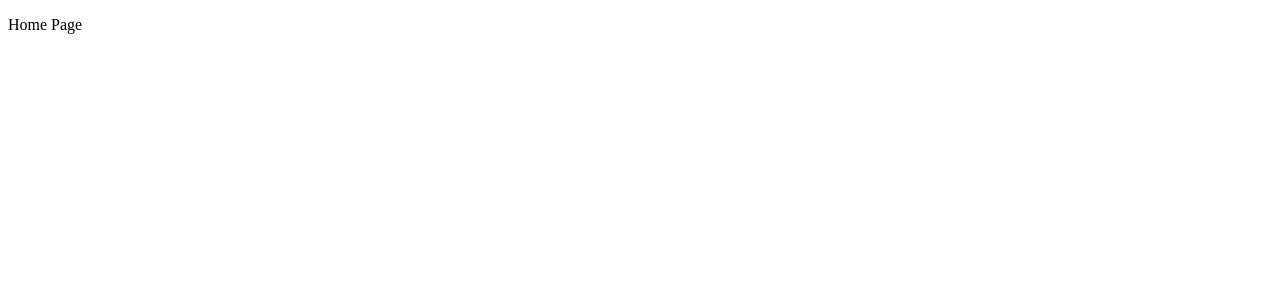
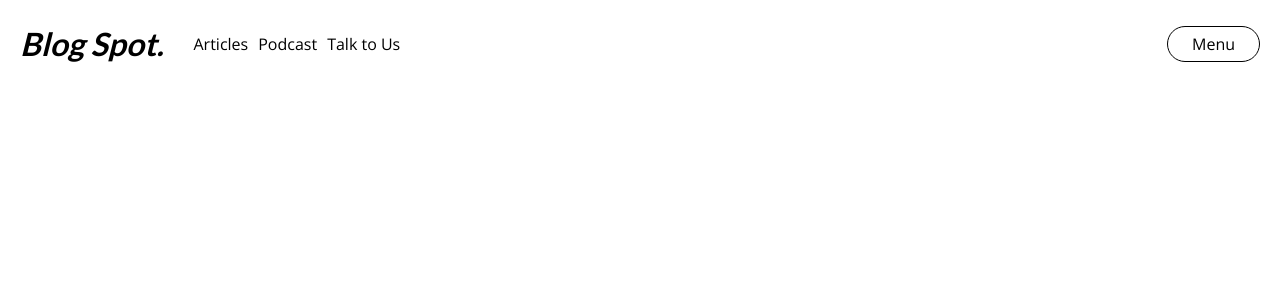
Before and after one commit to ajay9803/learn-next, a Next.js app: page / in a window 1280 px wide. Shown: the top 300 px of the page. Built offline with nearby package versions, Linux system fonts and the light colour scheme.

Commit message:
Create a basic module.css file

```diff
--- a/app/globals.css
+++ b/app/globals.css
@@ -1,4 +1,7 @@
 @import url("https://fonts.googleapis.com/css2?family=Lato:wght@700&family=Open+Sans:wght@400;700&display=swap");
+@tailwind base;
+@tailwind components;
+@tailwind utilities;
 
 * {
   box-sizing: border-box;
@@ -7,6 +10,7 @@
 body {
   font-family: "Open Sans", "Lato", sans-serif;
   margin: 0;
+  padding: 20px 20px;
 }
 
 h1,
--- /dev/null
+++ b/components/nav_bar.tsx
@@ -0,0 +1,24 @@
+import React from 'react'
+import styles from "../styles/navbar.module.css";
+
+const NavBar = () => {
+    return (
+        <div className={styles.navBar}>
+            <div className={styles.firstSection}>
+                <h1 className={styles.title}> Blog Spot. </h1>
+                <nav>
+                    <ul className={styles.navList}>
+                        <li className={styles.navTitle}> Articles </li>
+                        <li className={styles.navTitle}> Podcast </li>
+                        <li className={styles.navTitle}> Talk to Us</li>
+                    </ul>
+                </nav>
+            </div>
+            <div className={styles.secondSection}>
+                <button className={styles.menuButton}> <p className={styles.buttonContent}> Menu </p> </button>
+            </div>
+        </div>
+    )
+}
+
+export default NavBar;
--- a/pages/_app.js
+++ b/pages/_app.js
@@ -1,5 +1,13 @@
+import NavBar from "../components/nav_bar";
+import "../app/globals.css";
+
 const MyApp = ({ Component, pageProps }) => {
-  return <Component {...pageProps} />;
+  return (
+    <div className="body">
+      <NavBar></NavBar>
+      <Component {...pageProps} />
+    </div>
+  );
 };
 
 export default MyApp;
--- a/pages/index.tsx
+++ b/pages/index.tsx
@@ -1,3 +1,4 @@
+import NavBar from "@/components/nav_bar";
 import Head from "next/head";
 import Script from "next/script";
 import { Fragment } from "react";
@@ -18,14 +19,8 @@ const HomePage = (props: any) => {
       <Script id="1" strategy="lazyOnload">
         {/* alert('Hello world'); */}
       </Script>
-      <p> Home Page</p>
-      <div className="blogItem">
-
-      </div>
     </Fragment>
   );
 };
 
-
-
 export default HomePage;
--- /dev/null
+++ b/styles/navbar.module.css
@@ -0,0 +1,81 @@
+.title {
+  font-style: italic;
+  font-size: xx-large;
+}
+
+.navBar {
+  display: flex;
+  flex-direction: row;
+  justify-content: space-between;
+}
+
+.firstSection {
+  display: flex;
+  flex-direction: row;
+  gap: 30px;
+  align-items: center;
+  justify-content: space-between;
+}
+
+.secondSection {
+  display: flex;
+  flex-direction: row;
+  align-items: center;
+  justify-content: space-between;
+}
+
+.navList {
+  display: flex;
+  flex-direction: row;
+  list-style: none;
+  gap: 10px;
+}
+
+.navTitle {
+  font-weight: normal;
+  font-size: medium;
+  color: black;
+}
+
+.menuButton {
+  position: relative;
+  border: 1px solid black;
+  padding: 5px 1.5rem;
+  border-radius: 20px;
+  transition: border-color 0.4s ease-in, transform 0.4s ease-in, color 0.4s;
+  cursor: pointer;
+  overflow: hidden;
+}
+
+.menuButton:hover {
+  border-color: rgba(99, 88, 238, 1);
+  transform: scale(110%);
+  color: white;
+}
+
+.menuButton::before {
+  content: "";
+  position: absolute;
+  top: 0;
+  left: 0;
+  border-radius: inherit;
+  width: 100%;
+  height: 100%;
+  transform: scaleX(0);
+  transform-origin: left;
+  background: linear-gradient(
+    82.3deg,
+    rgba(99, 88, 238, 1) 10.8%,
+    rgba(150, 93, 233, 1) 94.3%
+  );
+  transition: all 0.5s;
+}
+
+.menuButton:hover::before {
+  transform: scaleX(1);
+}
+
+.buttonContent {
+  position: relative;
+  z-index: 1;
+}
```
Also changed, not shown: tailwind.config.ts (line endings or trailing spaces).
